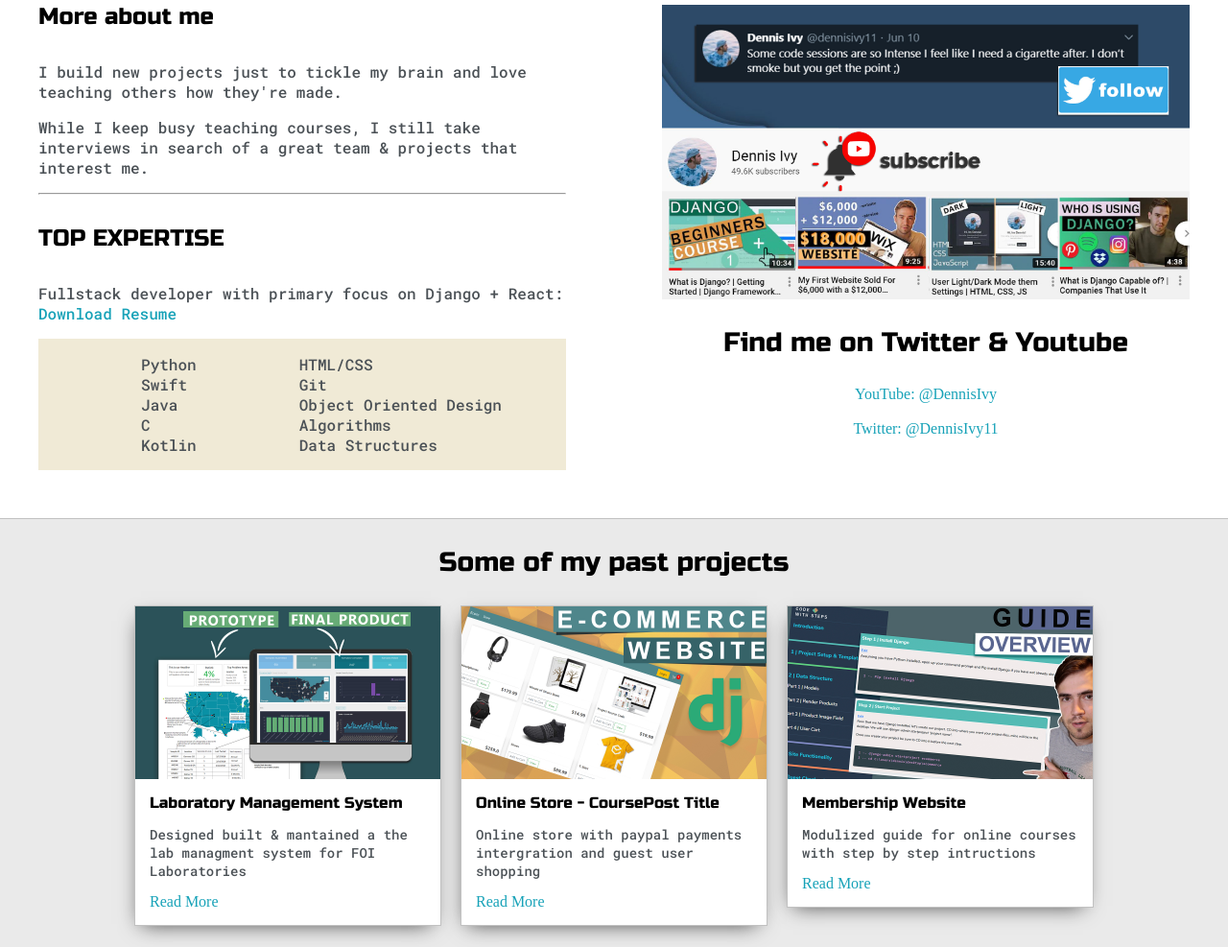
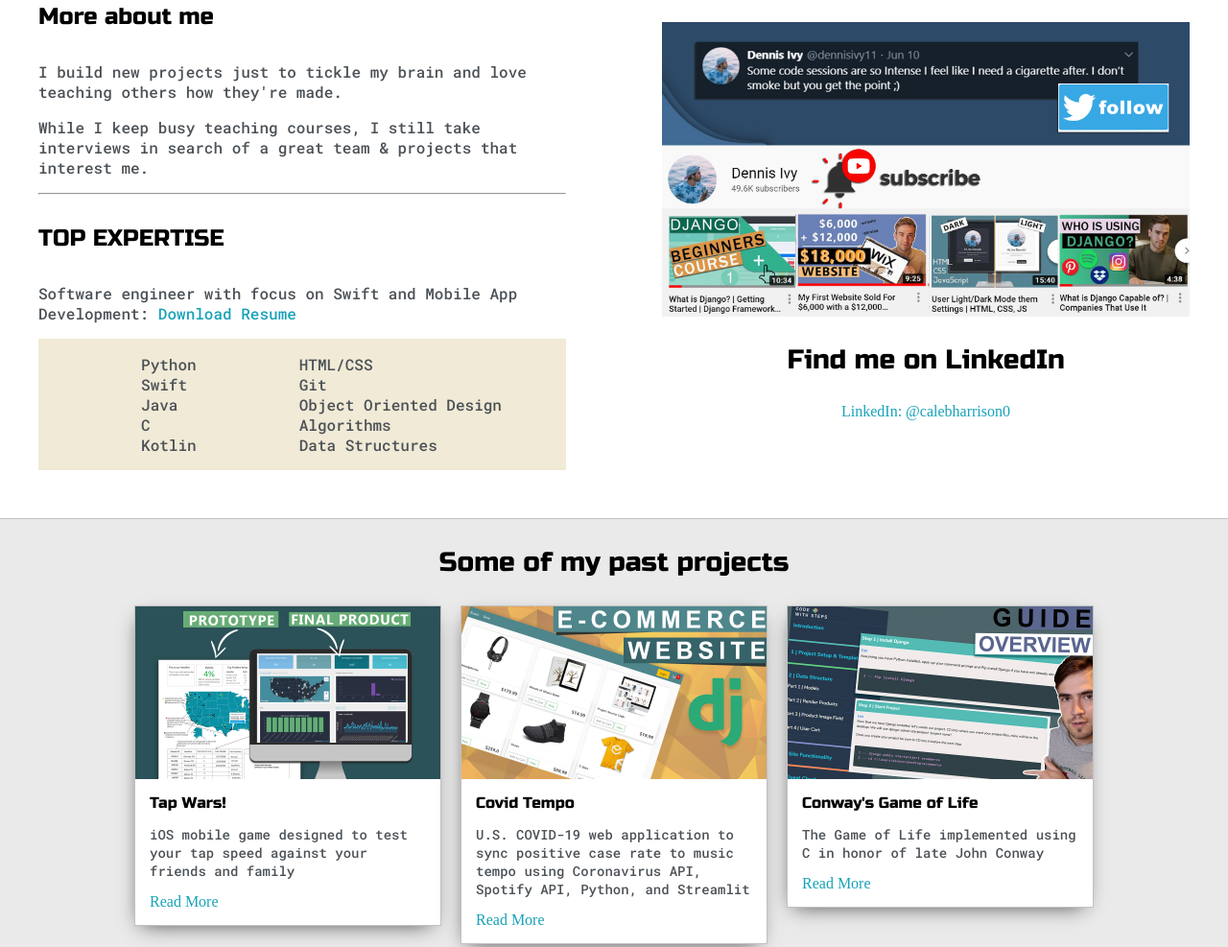
Before and after one commit to caleb-harrison/Portfolio-Website, a plain HTML site: page index.html in a window 1280 px wide. Shown: the part 760-1747 px from the top of the page at 96% size. Drawn offline with Linux system fonts and the light colour scheme.

Commit message:
updated home page project descriptions

```diff
--- a/index.html
+++ b/index.html
@@ -88,7 +88,7 @@
 
 					<h4>TOP EXPERTISE</h4>
 
-					<p>Fullstack developer with primary focus on Django + React: <a target="_blank" href="resume.pdf">Download Resume</a></p>
+					<p>Software engineer with focus on Swift and Mobile App Development: <a target="_blank" href="resume.pdf">Download Resume</a></p>
 
 					<div id="skills">
 						<ul>
@@ -114,11 +114,9 @@
 
 				<div class="social-links">
 					<img id="social_img" src="images/follow.jpg">
-					<h3>Find me on Twitter & Youtube</h3>
+					<h3>Find me on LinkedIn</h3>
 
-					<a target="_blank" href="https://www.youtube.com/c/dennisivy">YouTube: @DennisIvy</a>
-					<br>
-					<a target="_blank" href="https://twitter.com/dennisivy11">Twitter: @DennisIvy11</a>
+					<a target="_blank" href="https://www.linkedin.com/in/calebharrison0/">LinkedIn: @calebharrison0</a>
 				</div>
 			</div>
 
@@ -135,8 +133,8 @@
 					<div class="post">
 						<img class="thumbnail" src="images/dash.jpg">
 						<div class="post-preview">
-							<h6 class="post-title">Laboratory Management System</h6>
-							<p class="post-intro">Designed built & mantained a the lab managment system for FOI Laboratories</p>
+							<h6 class="post-title">Tap Wars!</h6>
+							<p class="post-intro">iOS mobile game designed to test your tap speed against your friends and family</p>
 							<a href="post.html">Read More</a>
 						</div>
 					</div>
@@ -146,8 +144,8 @@
 					<div class="post">
 						<img class="thumbnail" src="images/ecom.jpg">
 						<div class="post-preview">
-							<h6 class="post-title">Online Store - CoursePost Title</h6>
-							<p class="post-intro">Online store with paypal payments intergration and guest user shopping</p>
+							<h6 class="post-title">Covid Tempo</h6>
+							<p class="post-intro">U.S. COVID-19 web application to sync positive case rate to music tempo using Coronavirus API, Spotify API, Python, and Streamlit</p>
 							<a href="post.html">Read More</a>
 						</div>
 					</div>
@@ -157,8 +155,8 @@
 					<div class="post">
 						<img class="thumbnail" src="images/membership site.jpg">
 						<div class="post-preview">
-							<h6 class="post-title">Membership Website</h6>
-							<p class="post-intro">Modulized guide for online courses with step by  step intructions</p>
+							<h6 class="post-title">Conway's Game of Life</h6>
+							<p class="post-intro">The Game of Life implemented using C in honor of late John Conway</p>
 							<a href="post.html">Read More</a>
 						</div>
 					</div>
```
